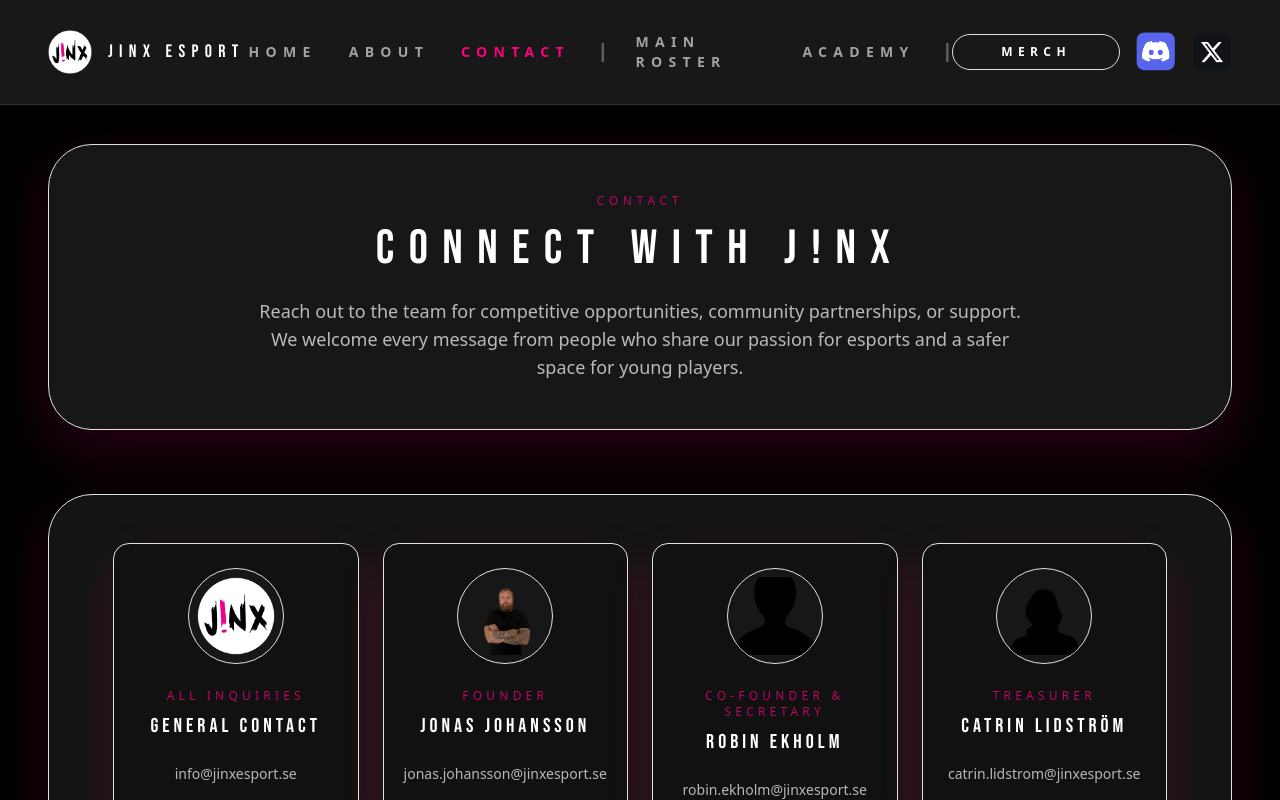
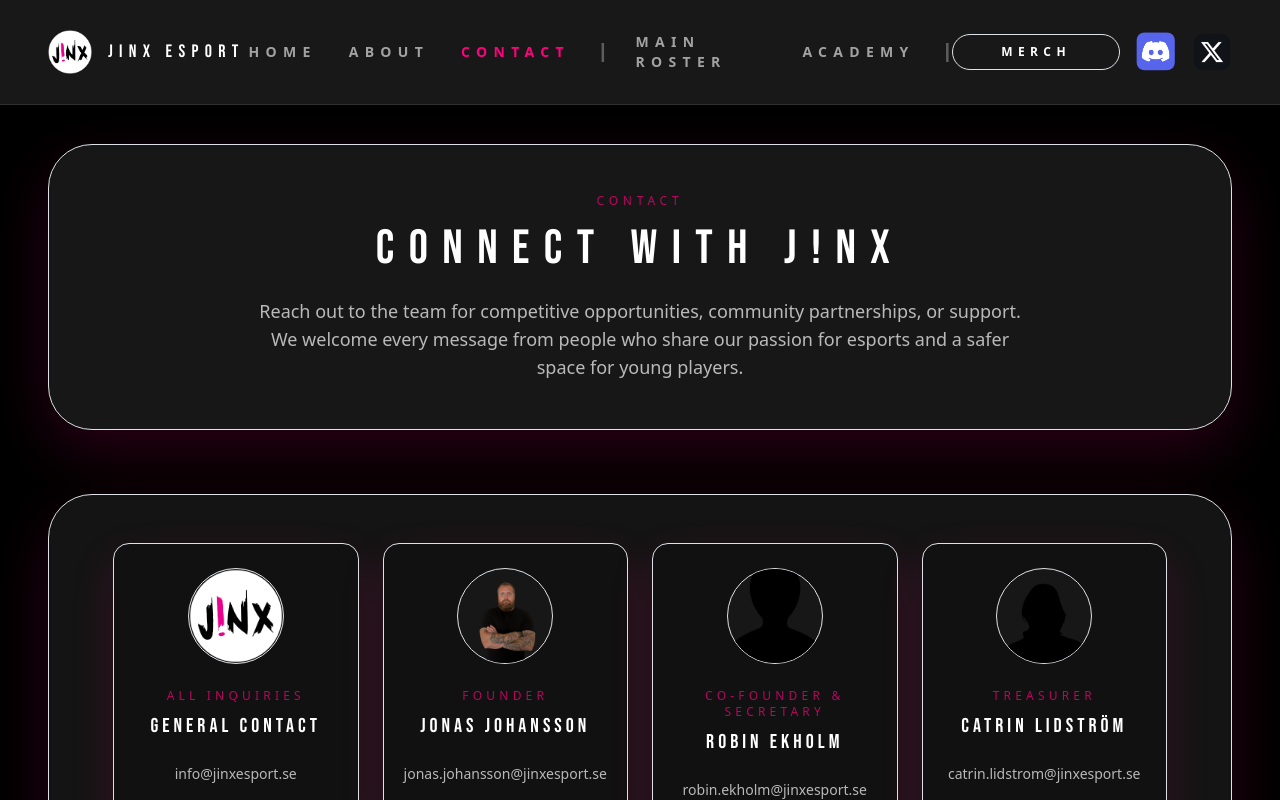
Before and after one commit to emrikrellmar/jinxesport.se, a React (Vite) app: page /contact in a window 1280 px wide. Shown: the top 800 px of the page. Built offline with nearby package versions, Linux system fonts and the light colour scheme.

Commit message:
Fill contact avatars

```diff
--- a/src/pages/ContactPage.tsx
+++ b/src/pages/ContactPage.tsx
@@ -49,7 +49,7 @@
             className="flex flex-col items-center rounded-2xl border border-white/10 bg-ash/60 p-6 text-center shadow-[0_18px_45px_rgba(255,0,127,0.14)]"
           >
             {contact.avatar ? (
-              <div className="mb-4 flex h-24 w-24 items-center justify-center overflow-hidden rounded-full border border-white/10 bg-carbon/70 p-2">
+              <div className="mb-4 flex h-24 w-24 items-center justify-center overflow-hidden rounded-full border border-white/10 bg-carbon/70">
                 <img src={contact.avatar} alt={`${contact.name} portrait`} className="h-full w-full object-cover" />
               </div>
             ) : null}
```
